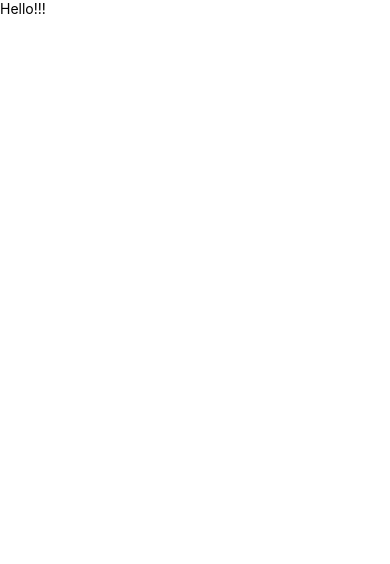
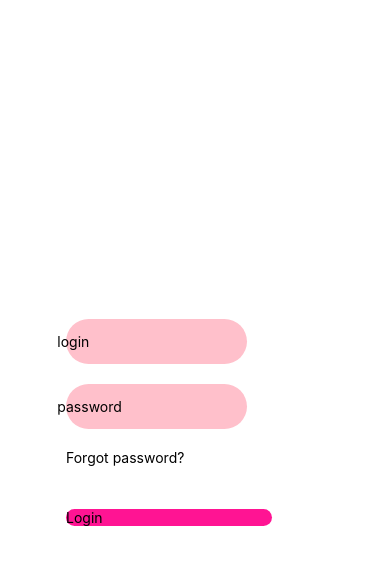
Before and after one commit to MileKrav/Feirness, a React Native app: screen / in a window 390 px wide. Shown: the top 564 px of the page. Built offline with nearby package versions, Linux system fonts and the light colour scheme.

Commit message:
add example login page component

```diff
--- a/App.js
+++ b/App.js
@@ -1,11 +1,12 @@
-import { StatusBar } from 'expo-status-bar';
-import { StyleSheet, Text, SafeAreaView } from 'react-native';
+import { StatusBar } from "expo-status-bar";
+import { useState } from "react";
+import { StyleSheet, Text, SafeAreaView } from "react-native";
+import { LoginComponent } from "./components/LoginComponent";
 
 export default function App() {
   return (
     <SafeAreaView style={styles.container}>
-      <Text>Hello!!!</Text>
-      <StatusBar style="auto" />
+      <LoginComponent />
     </SafeAreaView>
   );
 }
@@ -13,7 +14,8 @@ export default function App() {
 const styles = StyleSheet.create({
   container: {
     flex: 1,
-    backgroundColor: '#fff',
-
+    backgroundColor: "#fff",
+    justifyContent: "center",
+    alignItems: "center",
   },
 });
--- /dev/null
+++ b/components/LoginComponent.jsx
@@ -0,0 +1,74 @@
+import { StatusBar } from "expo-status-bar";
+import { useState } from "react";
+import {
+  Text,
+  TextInput,
+  TouchableOpacity,
+  View,
+  StyleSheet,
+} from "react-native";
+
+export const LoginComponent = () => {
+  const [login, setLogin] = useState("");
+  const [password, setPassword] = useState("");
+
+  return (
+    <View>
+      <StatusBar style="auto" />
+      <View style={styles.inputView}>
+        <TextInput
+          style={styles.TextInput}
+          placeholder="login"
+          onChangeText={(login) => setLogin(login)}
+        />
+      </View>
+      <View style={styles.inputView}>
+        <TextInput
+          style={styles.TextInput}
+          placeholder="password"
+          onChangeText={(password) => setPassword(password)}
+        />
+      </View>
+      <TouchableOpacity>
+        <Text style={styles.forgot_button}>Forgot password?</Text>
+      </TouchableOpacity>
+      <TouchableOpacity>
+        <Text style={styles.loginBtn}>Login</Text>
+      </TouchableOpacity>
+    </View>
+  );
+};
+
+const styles = StyleSheet.create({
+  inputView: {
+    backgroundColor: "#FFC0CB",
+    borderRadius: 30,
+    width: "70%",
+    height: 45,
+    marginBottom: 20,
+
+    alignItems: "center",
+  },
+
+  TextInput: {
+    height: 50,
+    flex: 1,
+    padding: 10,
+    marginLeft: 20,
+  },
+
+  forgot_button: {
+    height: 30,
+    marginBottom: 30,
+  },
+
+  loginBtn: {
+    flex: 1,
+    width: "80%",
+    borderRadius: 25,
+    maxHeight: 50,
+    alignItems: "center",
+    justifyContent: "center",
+    backgroundColor: "#FF1493",
+  },
+});
--- a/package.json
+++ b/package.json
@@ -11,6 +11,7 @@
   },
   "dependencies": {
     "expo": "~45.0.0",
+    "expo-cli": "^6.0.1",
     "expo-status-bar": "~1.3.0",
     "react": "17.0.2",
     "react-dom": "17.0.2",
```
Also changed, not shown: 1 other file (tests, documents, lock files or other folders).
